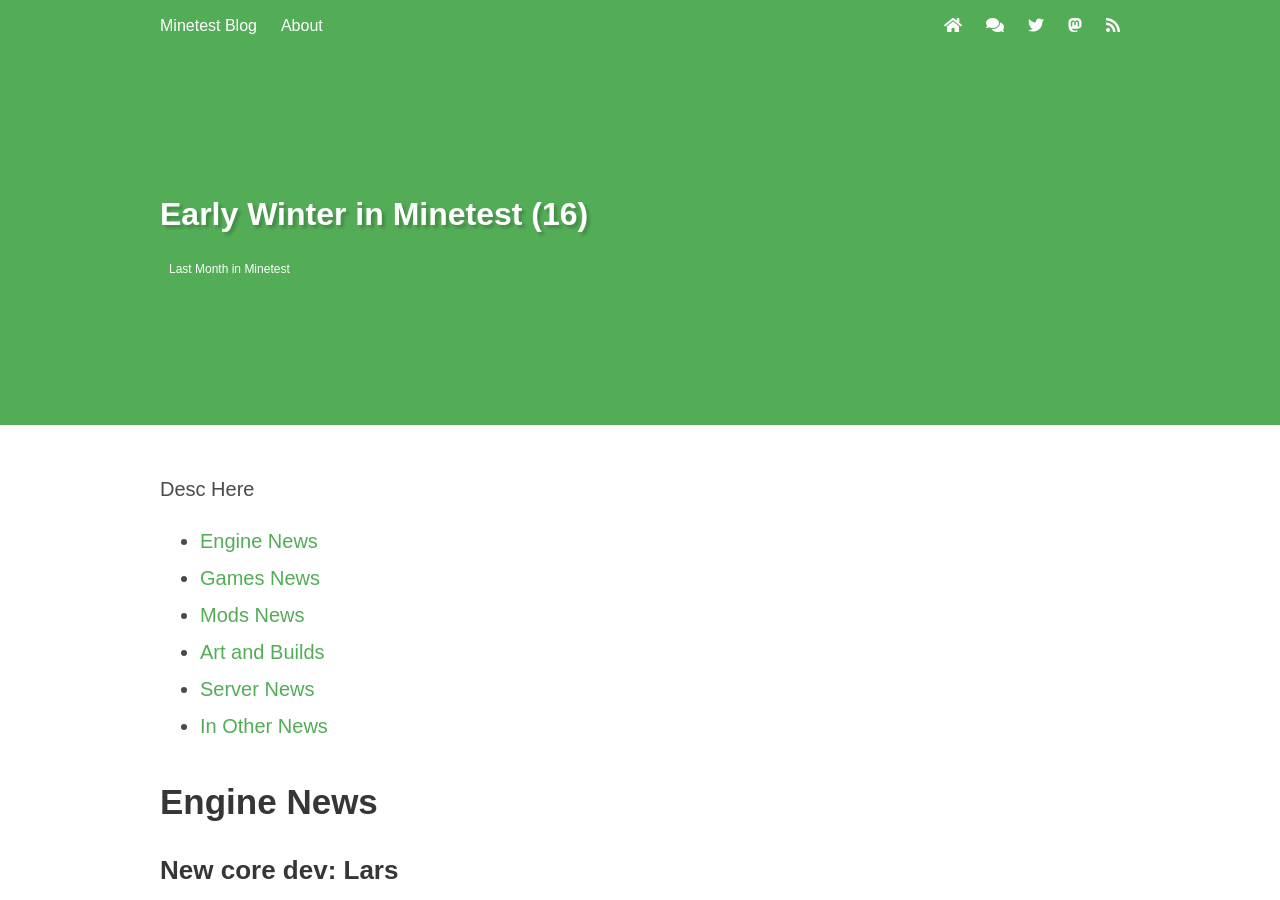
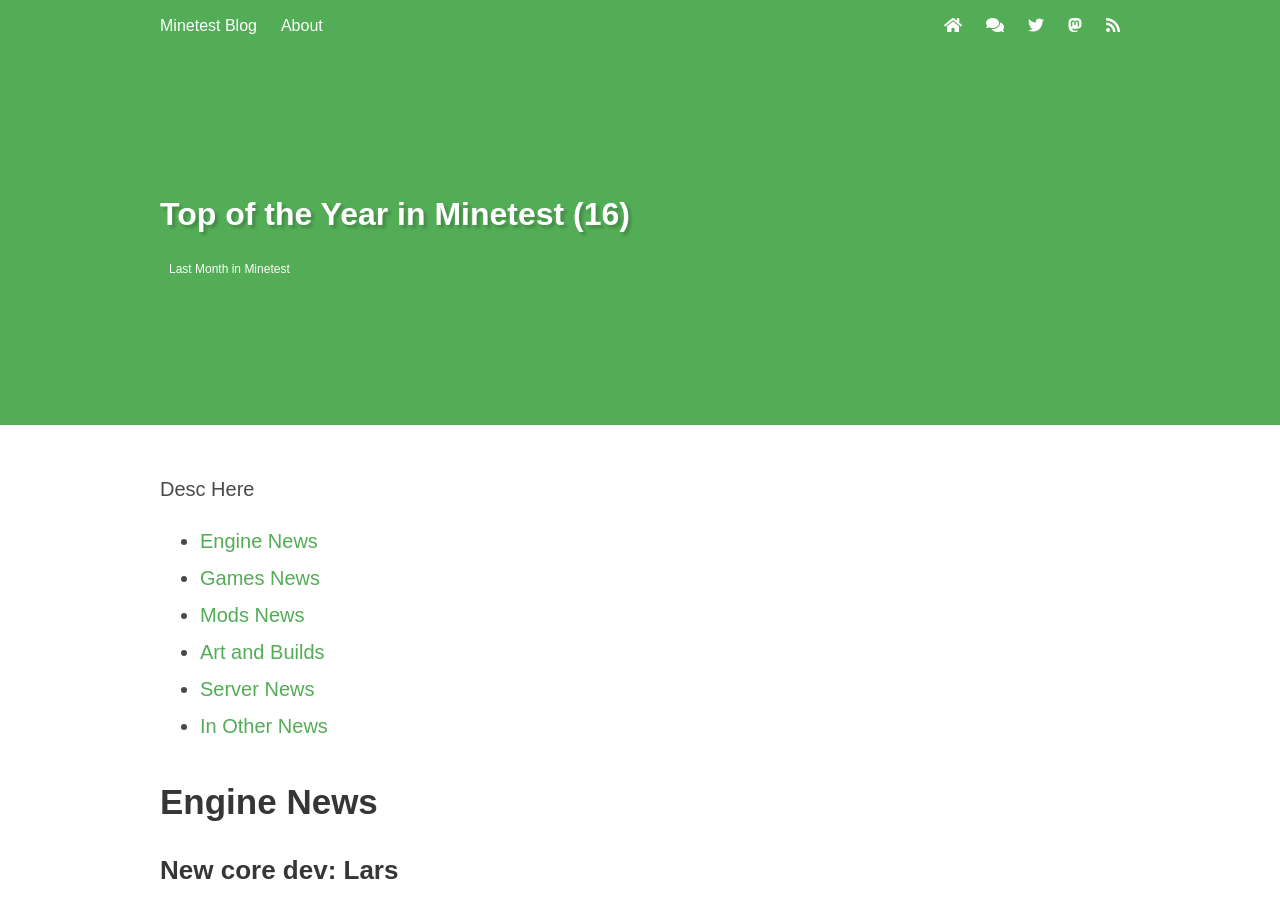
Before and after one commit to minetest/blog, a Jekyll site: the page built from _posts/2024-01-17-January.md, in a window 1280 px wide and 900 px high. Built offline with Jekyll 4.4.1, drawn with Linux system fonts in a browser that asks for light colours.

Commit message:
Rename to 2024_TopOfYear

```diff
--- a/_posts/2024-01-17-January.md
+++ b/_posts/2024-01-17-January.md
@@ -1,6 +1,6 @@
 ---
 layout: post
-title: "Early Winter in Minetest (16)"
+title: "Top of the Year in Minetest (16)"
 contributors:
   - Zughy
   - rubenwardy
@@ -13,17 +13,17 @@
   Desc Here
 tags:
   - last_month
-image: /static/blog/2024_EarlyWinter/header.jpg
+image: /static/blog/2024_TopOfYear/header.jpg
 
 # forum_topic: https://forum.minetest.net/viewtopic.php?f=18&t=29889
 
 # pulls: https://github.com/minetest/minetest/pull
 gallery_apercy:
-- src: /static/blog/2024_EarlyWinter/vwbug.png
+- src: /static/blog/2024_TopOfYear/vwbug.png
   caption: Lovebug 🪲
-- src: /static/blog/2024_EarlyWinter/savoia.jpg
+- src: /static/blog/2024_TopOfYear/savoia.jpg
   caption: Savoia S21 from "Porco Rosso"
-- src: /static/blog/2024_EarlyWinter/ww1plane.jpg
+- src: /static/blog/2024_TopOfYear/ww1plane.jpg
   caption: WW1 planes
 ---
 
@@ -84,7 +84,7 @@
 ### 1st Place
 ### Citadel by Irevol
 
-{% include figure.html src="/static/blog/2024_EarlyWinter/Citadel.png" caption='The Ruins of the Citadel' %}
+{% include figure.html src="/static/blog/2024_TopOfYear/Citadel.png" caption='The Ruins of the Citadel' %}
 
 Weave through the past and future in this 4-dimensional parkour puzzle game. You are a daring explorer who searches the ruins of an ancient citadel. You find mysterious runes which allow you to navigate the ages. Use your powers to navigate space and time and unearth the secrets and treasures of the Citadel.
 
@@ -92,14 +92,14 @@
 ### 2nd Place
 ### The Velvet Crystal by Regulus
 
-{% include figure.html src="/static/blog/2024_EarlyWinter/velvet_crystal.png" caption='The mission begins.' %}
+{% include figure.html src="/static/blog/2024_TopOfYear/velvet_crystal.png" caption='The mission begins.' %}
 
 Recover the lost crystal and bring the light back into the world in this Parkour game with a twist. Use a wand to do stunts and to help you navigate the castle. Defeat the boss at the end to restore the light.
 
 ### 3rd place
 ### The Unexpected Gambit by NO11
 
-{% include figure.html src="/static/blog/2024_EarlyWinter/gambit.png" caption='Your Move.' %}
+{% include figure.html src="/static/blog/2024_TopOfYear/gambit.png" caption='Your Move.' %}
 
 Are you a chess Master? This unique chess experience will keep you on your toes with crazy moves that come at unexpected moments. The game is well-polished and executes the jam theme in an interesting way.
 
@@ -109,13 +109,13 @@
 
 ### MineOS
 
-{% include figure.html src="/static/blog/2024_EarlyWinter/mineos.png" caption='It can even run Boom!' %}
+{% include figure.html src="/static/blog/2024_TopOfYear/mineos.png" caption='It can even run Boom!' %}
 
 MineOS by jordan4ibanez is an astonishing demo, for those of us who are familiar with Minetest's GUI capabilities. It implements a polished graphical operating system with retro sound effects and animations, and includes several windowed apps to play around with, including a 3d doom-like shooter. It certainly was unexpected.
 
 ### Shadow Forest
 
-{% include figure.html src="/static/blog/2024_EarlyWinter/shadowForest.png" caption='The shadows are coming!' %}
+{% include figure.html src="/static/blog/2024_TopOfYear/shadowForest.png" caption='The shadows are coming!' %}
 
 Shadow Forest is a polished role playing game, where you play a wizard with a light orb companion. It is your job to rid the forest of shadows which have invaded it. Use your weapons to defeat enemies, but don't become too caught up in battle and stall your progress through the world.
 
@@ -174,7 +174,7 @@
 
 If you happen to be in the area, come say hi!
 
-{% include figure.html src="/static/blog/2024_EarlyWinter/minetest_at_freenode_live_2018.jpg" caption='Minetest at Freenode Live in 2018' %}
+{% include figure.html src="/static/blog/2024_TopOfYear/minetest_at_freenode_live_2018.jpg" caption='Minetest at Freenode Live in 2018' %}
 
 See: [FOSSDEM stands this year](https://fosdem.org/2024/news/2023-11-20-accepted-stands-fosdem-2024/)
 
```
Also changed, not shown: other parts of _posts/2024-01-17-January.md (+1 -1 lines), static/blog/2024_TopOfYear/Citadel.png (renamed from static/blog/2024_EarlyWinter/Citadel.png), static/blog/2024_TopOfYear/digilines_comp.png (renamed from static/blog/2024_EarlyWinter/digilines_comp.png), static/blog/2024_TopOfYear/gambit.png (renamed from static/blog/2024_EarlyWinter/gambit.png), static/blog/2024_TopOfYear/mineos.png (renamed from static/blog/2024_EarlyWinter/mineos.png), static/blog/2024_TopOfYear/minetest_at_freenode_live_2018.jpg (renamed from static/blog/2024_EarlyWinter/minetest_at_freenode_live_2018.jpg), static/blog/2024_TopOfYear/savoia.jpg (renamed from static/blog/2024_EarlyWinter/savoia.jpg), static/blog/2024_TopOfYear/velvet_crystal.png (renamed from static/blog/2024_EarlyWinter/velvet_crystal.png), static/blog/2024_TopOfYear/vwbug.jpg (renamed from static/blog/2024_EarlyWinter/vwbug.jpg), static/blog/2024_TopOfYear/ww1plane.jpg (renamed from static/blog/2024_EarlyWinter/ww1plane.jpg), 3 other files.
